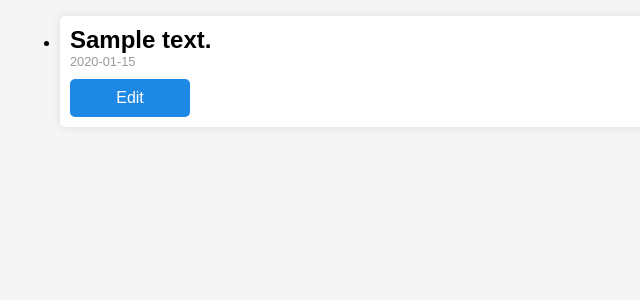
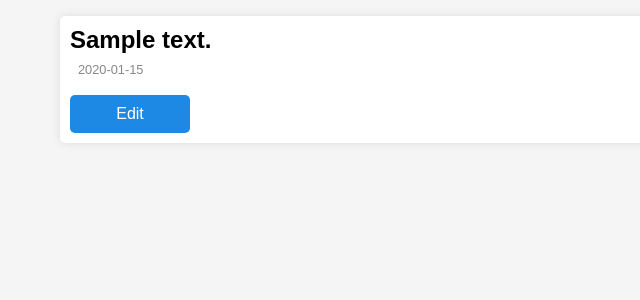
Before and after one commit to gonzavalenz/todoer, a Flask app: template todo/templates/todo/index.html in a window 1280 px wide. Shown: the part 96-396 px from the top of the page, without its empty margins (0-640 px from the left). Run offline with Flask 3, Linux system fonts and the light colour scheme; the template is opened without the code that fills it: most values are stand-ins (such as "Sample title", 1, 10 or a date in 2020).

Commit message:
Agregando cambios

```diff
--- a/todo/auth.py
+++ b/todo/auth.py
@@ -6,7 +6,7 @@ from flask import(
 
 from werkzeug.security import check_password_hash, generate_password_hash
 
-from todo.db import get_db
+from .db import get_db
 
 bp = Blueprint('auth', __name__, url_prefix='/auth')
 
--- a/todo/static/css/style.css
+++ b/todo/static/css/style.css
@@ -81,6 +81,11 @@ header h1 {
   background-color: #fff;
   border-radius: 5px;
   box-shadow: 0px 0px 10px rgba(0, 0, 0, 0.1);
+  display: flexbox;
+}
+
+ul {
+  list-style: none;
 }
 
 .todo h1 {
@@ -89,7 +94,9 @@ header h1 {
 
 .todo .about {
   font-size: 0.8rem;
-  color: #999;
+  color: #888;
+  margin: .5rem;
+  display: flexbox;
 }
 
 hr {
--- a/todo/todo.py
+++ b/todo/todo.py
@@ -2,8 +2,8 @@ from flask import (
     Blueprint, flash, g, redirect, render_template, request, url_for
 )
 from werkzeug.exceptions import abort
-from todo.auth import login_required
-from todo.db import get_db
+from .auth import login_required
+from .db import get_db
 
 bp = Blueprint('todo', __name__)
 
```
Also changed, not shown: app.py (added, +12 -0 lines), todo/configuracion.py (+4 -3 lines).
